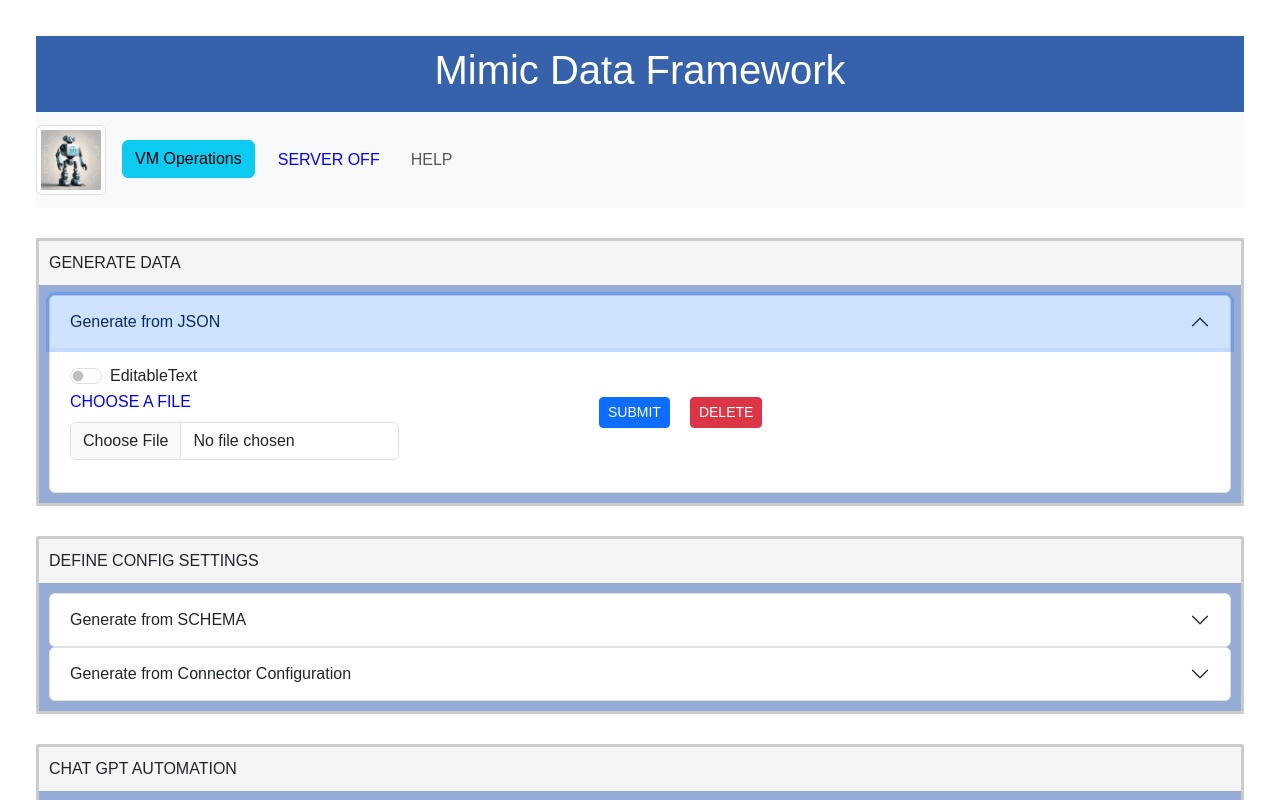
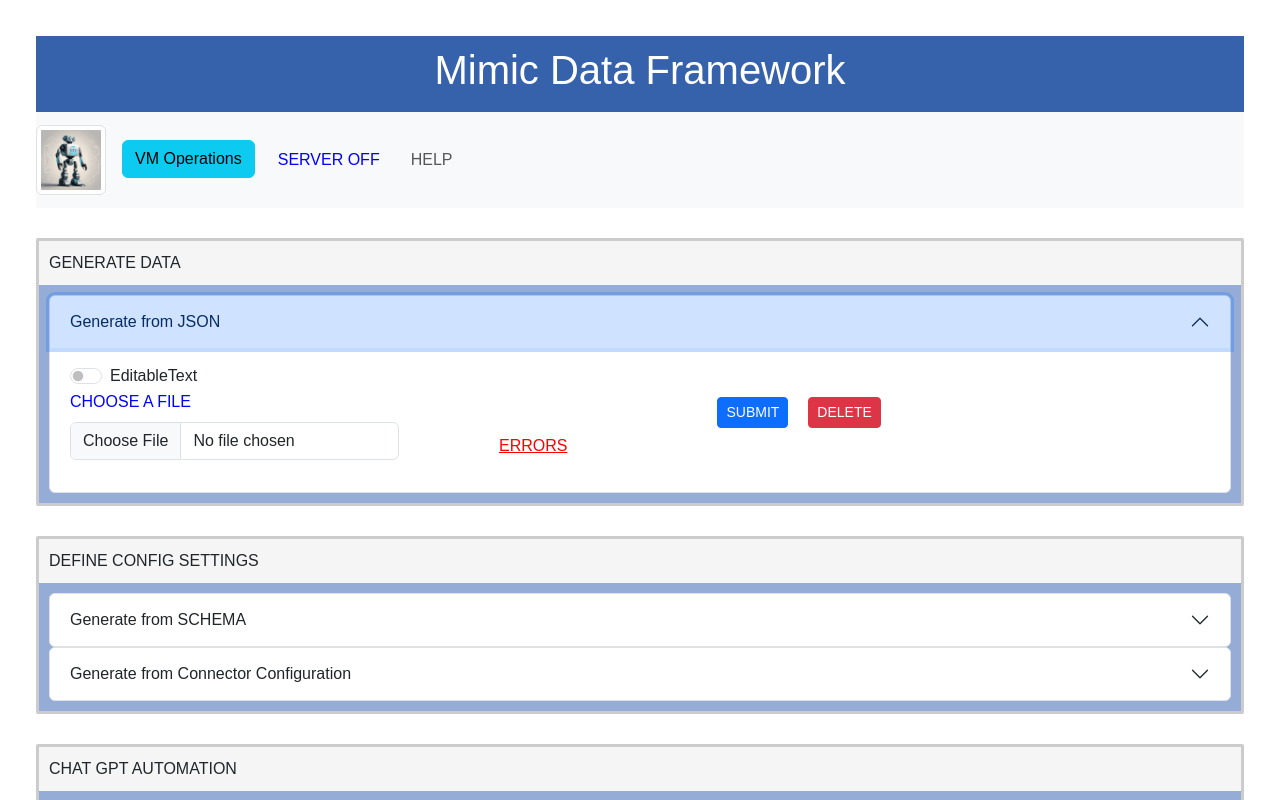
Before and after one commit to Lithin87/react-mdf-website, a React (Create React App) app: page / in a window 1280 px wide. Both pictures are taken after a click on the button "Generate from JSON". Shown: the top 800 px of the page. Built offline with nearby package versions, Linux system fonts and the light colour scheme.

Commit message:
added error link

```diff
--- a/src/Components/AccordionOptions.js
+++ b/src/Components/AccordionOptions.js
@@ -13,9 +13,11 @@ function AccordionOptions(props) {
   const [fileContent, setFileContent] = useState('');
   const [schema, setSchema] = useState('');
   const [toggle, setToggle] = useState(false);
+  const [error_url, setError_url] = useState("");
 
 
   const ctx = useContext(AppContext);
+  const cluster_url = process.env.REACT_APP_BACKEND_HOST + '/services/7';
 
   const handleClick = async () => {
     let final_schema = {};
@@ -29,6 +31,8 @@ function AccordionOptions(props) {
     const url_r = process.env.REACT_APP_BACKEND_HOST + '/services/'+ key +'?rate='+ max_interval;
     let response = "";
     response =  await Axios.post(url_r, final_schema , { headers: { 'Content-Type': 'application/json' } }).catch((error) => {console.log("Error accessing backend"+error); });
+    let response1 =  await Axios.get(cluster_url).catch((error) => {console.log("Error accessing backend"+error); });
+    setError_url(response1.data.message);
     if(response !== "")
     {
       setOutput(response.data);
@@ -39,6 +43,8 @@ function AccordionOptions(props) {
     const url_r = process.env.REACT_APP_BACKEND_HOST + '/services/8';
     let response = "";
     response =  await Axios.get(url_r).catch((error) => {console.log("Error accessing backend"+error); });
+    let response1=  await Axios.get(cluster_url).catch((error) => {console.log("Error accessing backend"+error); });
+    setError_url(response1.data.message);
     if(response !== "")
     {
       setOutput(response.data);
@@ -58,7 +64,8 @@ function AccordionOptions(props) {
         <div style={{ display: 'flex' }}>
           <div style={{display: 'flex', flex: '1 1 0', alignItems: 'flex-start' , alignContent: 'flex-start'}}>
             <SchemaInput eventKey={key}  onFileUpload={setFileContent}  schema={schema} setSchema={setSchema} toggle={toggle}  setToggle={setToggle} style={{flex: '1'}}  />
-            <Button variant="primary" size="sm" style={{flex: '0 0 0', marginLeft: '200px', marginTop: '33px' }} onClick={handleClick}> SUBMIT </Button>
+            <a target="_blank" rel="noopener noreferrer" href={error_url}  style={{color: 'red' , flex: '0 0 0', marginLeft: '100px', marginTop: '70px' }}> ERRORS </a>
+            <Button variant="primary" size="sm" style={{flex: '0 0 0', marginLeft: '150px', marginTop: '33px' }} onClick={handleClick}> SUBMIT </Button>
             <Button variant="danger" size="sm" hidden={key === '9'} style={{flex: '0 0 0', marginLeft: '20px', marginTop: '33px' }} onClick={handleDelete}> DELETE </Button>
           </div>
           <ConsoleOutput>{ output }</ConsoleOutput>
```
